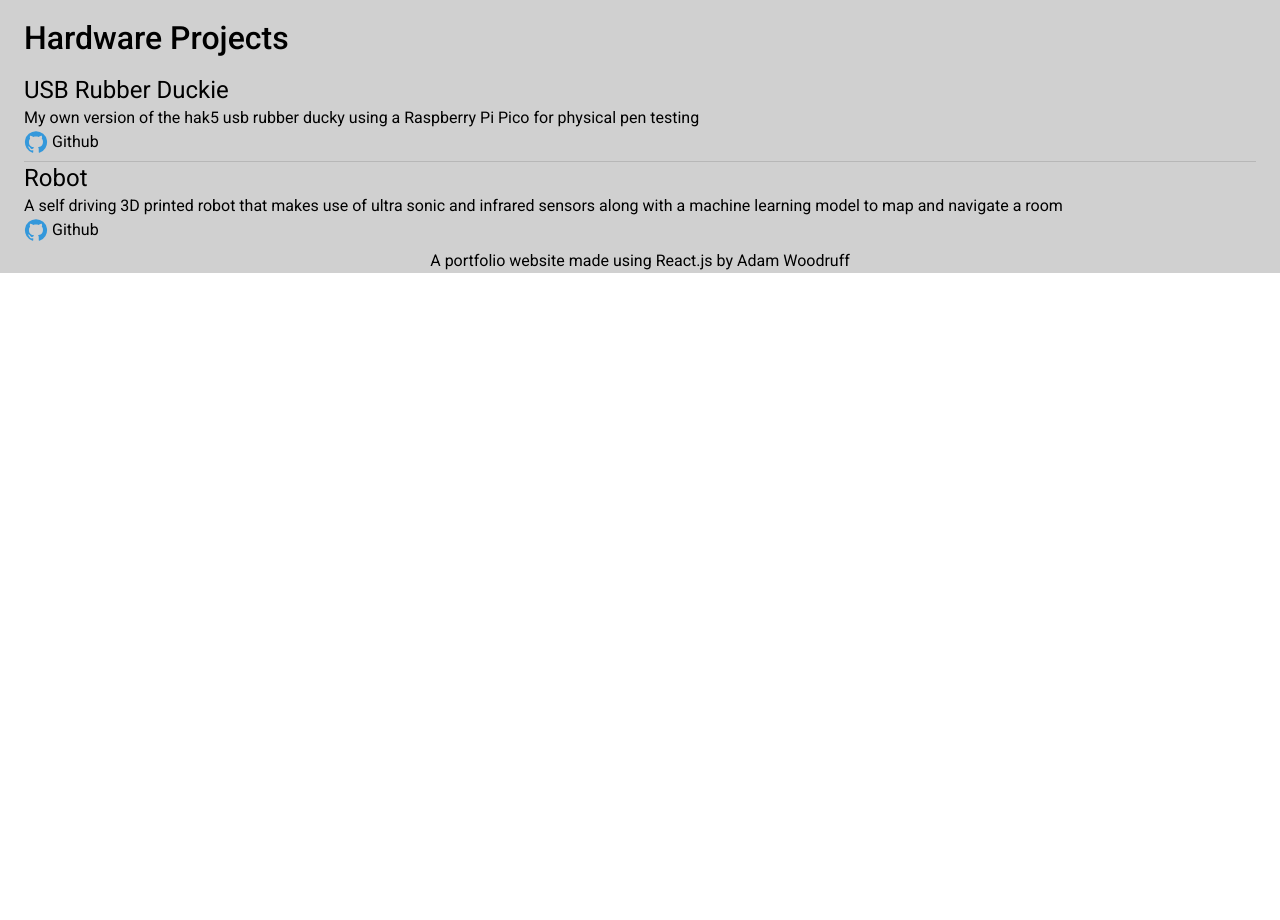
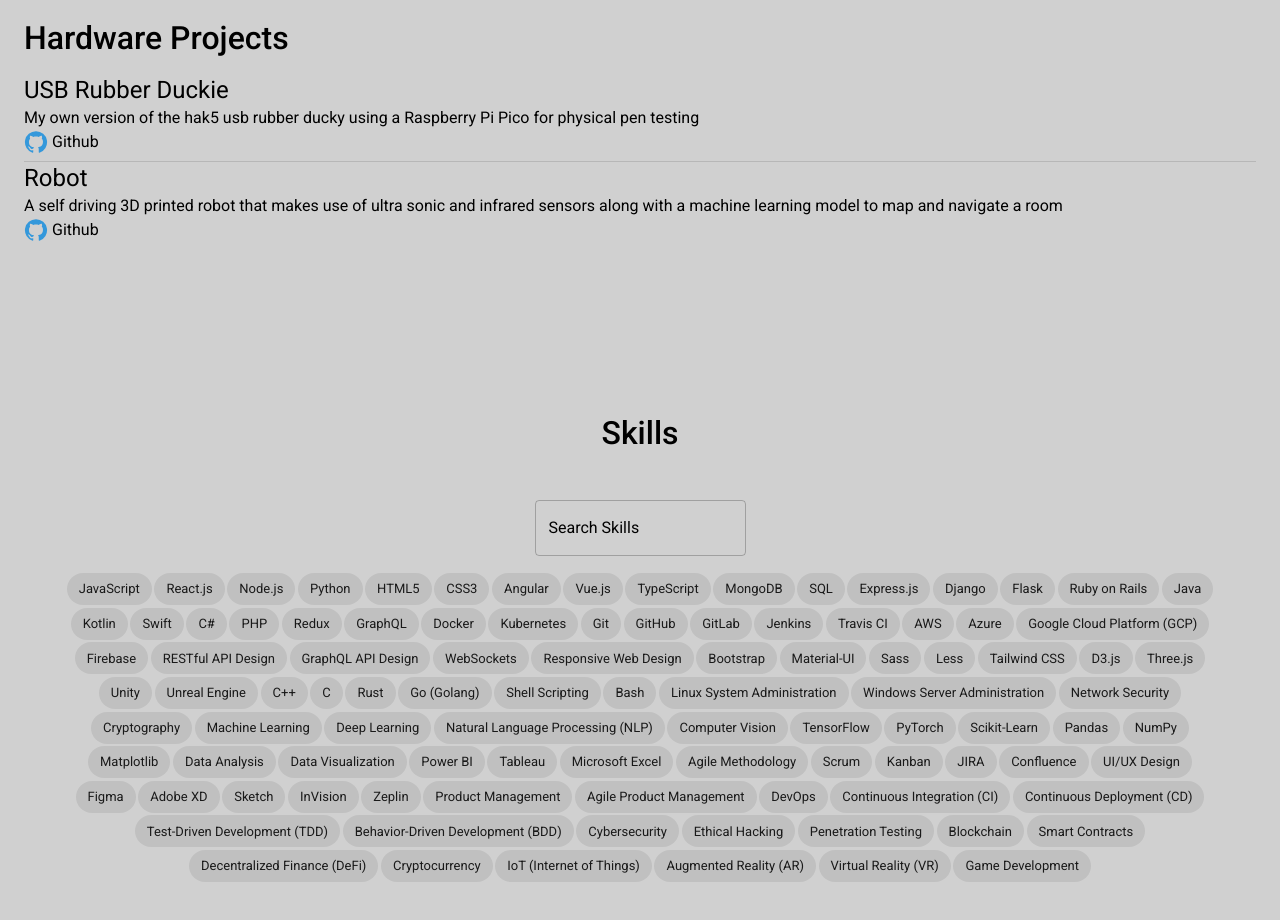
Before and after one commit to AdamW2003/portfolio, a React app: page / in a window 1280 px wide. Shown: the part 1640-2560 px from the top of the page. Before the commit the page ends 1913 px from the top, so only its background shows below. Built offline with nearby package versions, Linux system fonts and the light colour scheme.

Commit message:
skills section

```diff
--- a/public/index.html
+++ b/public/index.html
@@ -24,7 +24,7 @@
       work correctly both with client-side routing and a non-root public URL.
       Learn how to configure a non-root public URL by running `npm run build`.
     -->
-    <title>React App</title>
+    <title>Adam Woodruff</title>
   </head>
   <body>
     <noscript>You need to enable JavaScript to run this app.</noscript>
--- a/src/components/Portfolio.js
+++ b/src/components/Portfolio.js
@@ -26,7 +26,7 @@
     {
       title: "Frequency Analysis",
       description:
-        "A frequency analysis implementation in Python making use of patterns in the english language including bigrams and trigrams to deciper text encrypted by substitution.",
+        "A frequency analysis implementation in Python making use of patterns including bigrams and trigrams to deciper text encrypted by substitution.",
       githubLink: "https://github.com/Adam-Woodruff",
     },
     {
--- /dev/null
+++ b/src/components/PortfolioSearch.js
@@ -0,0 +1,41 @@
+import React, { useState } from 'react';
+import TextField from '@mui/material/TextField';
+import Chip from '@mui/material/Chip';
+import Box from '@mui/material/Box';
+
+const PortfolioSearch = ({ skills }) => {
+  const [searchTerm, setSearchTerm] = useState('');
+
+  const handleSearchChange = (event) => {
+    setSearchTerm(event.target.value);
+  };
+
+  // Filter skills based on the case-insensitive search term
+  const filteredSkills = skills.filter((skill) =>
+    skill.toLowerCase().includes(searchTerm.toLowerCase())
+  );
+
+  return (
+    <Box
+      display="flex"
+      flexDirection="column"
+      alignItems="center"
+      mt={4}
+    >
+      <TextField
+        label="Search Skills"
+        variant="outlined"
+        value={searchTerm}
+        onChange={handleSearchChange}
+      />
+
+      <Box mt={2} width="100%" display="flex" flexWrap="wrap" justifyContent="center">
+        {filteredSkills.map((skill, index) => (
+          <Chip key={index} label={skill} m={5} sx={{ margin: "0.1em" }} />
+        ))}
+      </Box>
+    </Box>
+  );
+};
+
+export default PortfolioSearch;
--- a/src/components/Profile.js
+++ b/src/components/Profile.js
@@ -14,7 +14,7 @@
       </Grid>
       <Grid item sx={{ marginLeft: '1em' }}>
         <Typography variant="h4" gutterBottom>
-          Adam Woodruff, BSc
+          Adam Woodruff, BSc,
         </Typography>
         <Typography variant="body1">
         A seasoned software developer deeply entrenched in the realm of DevSecOps, I boast a wealth of experience in designing and managing secure web applications across diverse frameworks. Proficient in C#, JavaScript, Python, PHP, and SQL, I specialize in the development and maintenance of resilient web solutions for global enterprises, managing tens of millions of transaction volumes annually where reliability is paramount. My unwavering commitment to cybersecurity is ingrained in every aspect of my work, ensuring that best practices are seamlessly integrated into the development process for innovative and fortified solutions.
--- /dev/null
+++ b/src/components/Skills.js
@@ -0,0 +1,127 @@
+import React from "react";
+import PortfolioSearch from "./PortfolioSearch";
+import { Typography } from "@mui/material";
+
+const Skills = () => {
+  const skills = [
+    "JavaScript",
+    "React.js",
+    "Node.js",
+    "Python",
+    "HTML5",
+    "CSS3",
+    "Angular",
+    "Vue.js",
+    "TypeScript",
+    "MongoDB",
+    "SQL",
+    "Express.js",
+    "Django",
+    "Flask",
+    "Ruby on Rails",
+    "Java",
+    "Kotlin",
+    "Swift",
+    "C#",
+    "PHP",
+    "Redux",
+    "GraphQL",
+    "Docker",
+    "Kubernetes",
+    "Git",
+    "GitHub",
+    "GitLab",
+    "Jenkins",
+    "Travis CI",
+    "AWS",
+    "Azure",
+    "Google Cloud Platform (GCP)",
+    "Firebase",
+    "RESTful API Design",
+    "GraphQL API Design",
+    "WebSockets",
+    "Responsive Web Design",
+    "Bootstrap",
+    "Material-UI",
+    "Sass",
+    "Less",
+    "Tailwind CSS",
+    "D3.js",
+    "Three.js",
+    "Unity",
+    "Unreal Engine",
+    "C++",
+    "C",
+    "Rust",
+    "Go (Golang)",
+    "Shell Scripting",
+    "Bash",
+    "Linux System Administration",
+    "Windows Server Administration",
+    "Network Security",
+    "Cryptography",
+    "Machine Learning",
+    "Deep Learning",
+    "Natural Language Processing (NLP)",
+    "Computer Vision",
+    "TensorFlow",
+    "PyTorch",
+    "Scikit-Learn",
+    "Pandas",
+    "NumPy",
+    "Matplotlib",
+    "Data Analysis",
+    "Data Visualization",
+    "Power BI",
+    "Tableau",
+    "Microsoft Excel",
+    "Agile Methodology",
+    "Scrum",
+    "Kanban",
+    "JIRA",
+    "Confluence",
+    "UI/UX Design",
+    "Figma",
+    "Adobe XD",
+    "Sketch",
+    "InVision",
+    "Zeplin",
+    "Product Management",
+    "Agile Product Management",
+    "DevOps",
+    "Continuous Integration (CI)",
+    "Continuous Deployment (CD)",
+    "Test-Driven Development (TDD)",
+    "Behavior-Driven Development (BDD)",
+    "Cybersecurity",
+    "Ethical Hacking",
+    "Penetration Testing",
+    "Blockchain",
+    "Smart Contracts",
+    "Decentralized Finance (DeFi)",
+    "Cryptocurrency",
+    "IoT (Internet of Things)",
+    "Augmented Reality (AR)",
+    "Virtual Reality (VR)",
+    "Game Development",
+  ];
+
+  return (
+    <div
+      style={{
+        display: "flex",
+        flexDirection: "column",
+        alignItems: "center",
+        justifyContent: "center",
+        height: "100vh",
+      }}
+    >
+      <Typography variant="h1" sx={{ paddingBottom: 2 }}>
+        Skills
+      </Typography>
+      <PortfolioSearch skills={skills} />
+    </div>
+  );
+};
+
+export default Skills;
--- a/src/features/Dashboard.js
+++ b/src/features/Dashboard.js
@@ -4,6 +4,7 @@
 import ExternalLinks from "../components/ExternalLinks";
 import Portfolio from "../components/Portfolio";
 import Footer from "../components/Footer";
+import Skills from "../components/Skills";
 
 const Dashboard = () => {
   const isMobile = useMediaQuery((theme) => theme.breakpoints.down("sm"));
@@ -40,6 +41,9 @@
       >
         <Portfolio />
       </Container>
+      <Container>
+        <Skills />
+      </Container>
       <Footer />
     </Box>
   );
```
